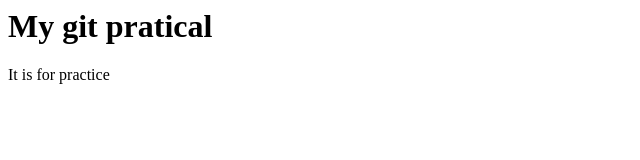
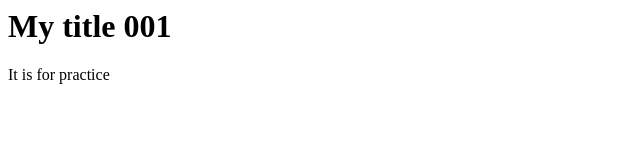
Before and after one commit to viralpatel4439/demoPractice, a plain HTML site: page index.html in a window 1280 px wide. Shown: the whole page, without its empty margins (0-640 px from the left). Drawn offline with Linux system fonts and the light colour scheme.

Commit message:
changes in index file

```diff
--- a/index.html
+++ b/index.html
@@ -1,7 +1,7 @@
 <html>
   <head> </head>
   <body>
-    <h1>My git pratical</h1>
+    <h1>My title 001</h1>
     <p>It is for practice</p>
   </body>
 </html>
```
